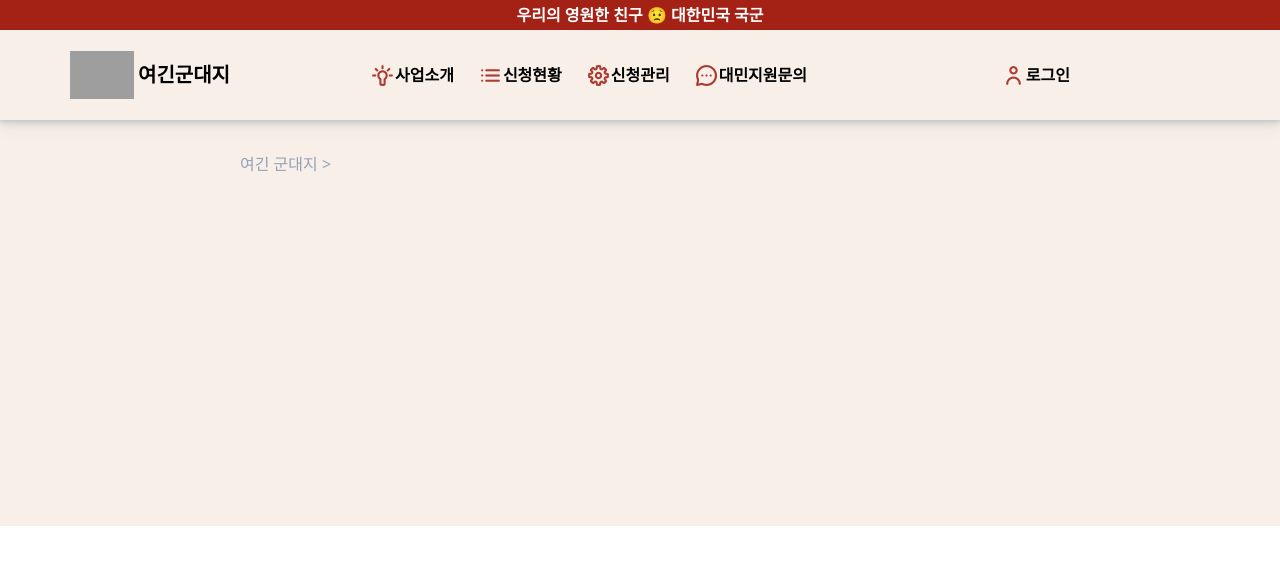
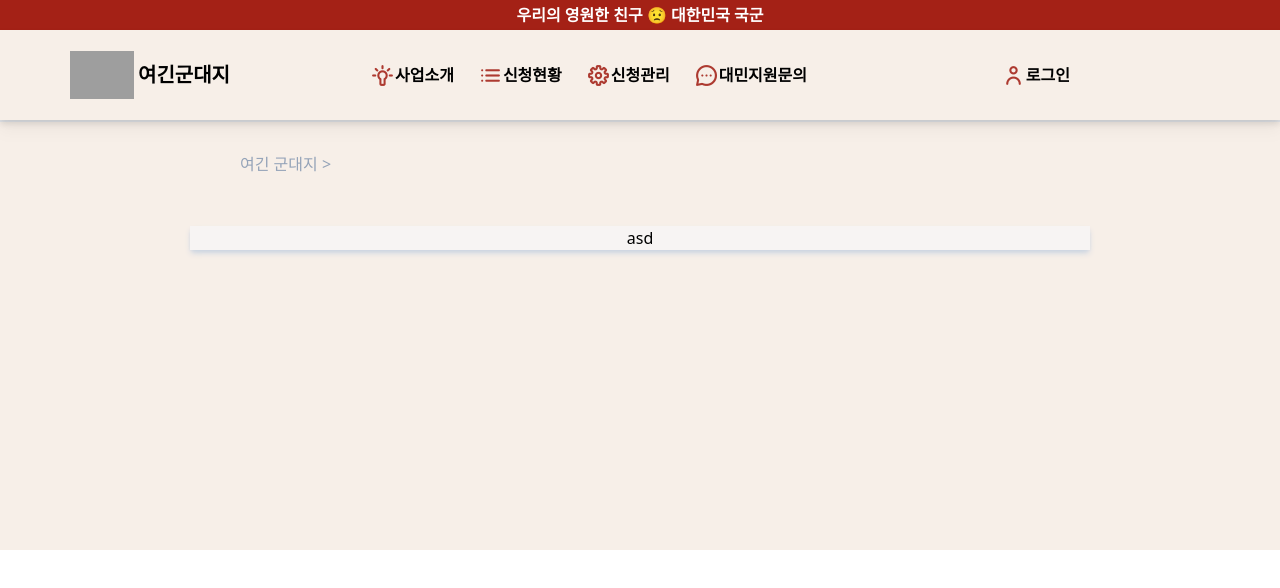
Before and after one commit to osamhack2022/WEB_WeAreInTheArmy_ArmyWorkNavy, a React (Vite) app in the folder WEB_FE/React_WeAreInTheArmy/: page /absproxy/5173/admin in a window 1280 px wide. Shown: the top 588 px of the page. Built offline with nearby package versions, Linux system fonts and the light colour scheme; grey boxes are pictures that could not be loaded.

Commit message:
stash commit

```diff
--- a/WEB_FE/React_WeAreInTheArmy/src/App.tsx
+++ b/WEB_FE/React_WeAreInTheArmy/src/App.tsx
@@ -1,4 +1,5 @@
 import { Route, Routes, useLocation } from 'react-router-dom';
+import AdminTemplate from './components/Templates/Admin/AdminTemplate';
 import ApplyTemplate from './components/Templates/Apply/ApplyTemplate';
 import HeaderTemplate from './components/Templates/Header/HeaderTemplate';
 import IntroduceTemplate from './components/Templates/Introduce/IntroduceTemplate';
@@ -44,6 +45,7 @@ function App() {
                   </ApplyContextProvider>
                 }
               />
+              <Route path="/admin" element={<AdminTemplate />} />
             </Routes>
           </TemplateWrapper>
         </FlexContainer>
--- /dev/null
+++ b/WEB_FE/React_WeAreInTheArmy/src/components/Templates/Admin/AdminTemplate.tsx
@@ -0,0 +1,9 @@
+import Paper from 'src/components/UI/Paper';
+
+export default function AdminTemplate() {
+  return (
+    <Paper className="w-[900px]">
+      <div>asd</div>
+    </Paper>
+  );
+}
--- a/WEB_FE/React_WeAreInTheArmy/src/components/Templates/Apply/organism/ApplyDataForm.tsx
+++ b/WEB_FE/React_WeAreInTheArmy/src/components/Templates/Apply/organism/ApplyDataForm.tsx
@@ -30,7 +30,7 @@ export default function ApplyDataForm() {
         />
         <RequestCategorySelect
           label="요청분류"
-          options={[]}
+          options={[{ label: 'help', value: 'help' }]}
           dispatch={setRequestCategory}
         />
         <DescriptionArea label="내용" dispatch={setDescription} />
--- a/WEB_FE/React_WeAreInTheArmy/src/components/Templates/Main/MainTemplate.tsx
+++ b/WEB_FE/React_WeAreInTheArmy/src/components/Templates/Main/MainTemplate.tsx
@@ -34,7 +34,6 @@ export default function MainTemplate() {
             size="lg"
             onClick={() => {
               navigate('/apply');
-              r;
             }}
           >
             신청하기
--- a/WEB_FE/React_WeAreInTheArmy/src/components/UI/Option.tsx
+++ b/WEB_FE/React_WeAreInTheArmy/src/components/UI/Option.tsx
@@ -5,5 +5,9 @@ type OptionProps = {
 };
 
 export default function Option({ value, children }: OptionProps & HasChild) {
-  return <option value={value}>{children}</option>;
+  return (
+    <option value={value} className="p-5">
+      {children}
+    </option>
+  );
 }
--- a/WEB_FE/React_WeAreInTheArmy/src/data/url.ts
+++ b/WEB_FE/React_WeAreInTheArmy/src/data/url.ts
@@ -17,7 +17,7 @@ export const URL = [
   },
   {
     name: '대민지원문의',
-    to: '/inquiry',
+    to: '/apply',
     src: '../../public/assets/imgs/Header/messages.png',
   },
 ];
```
